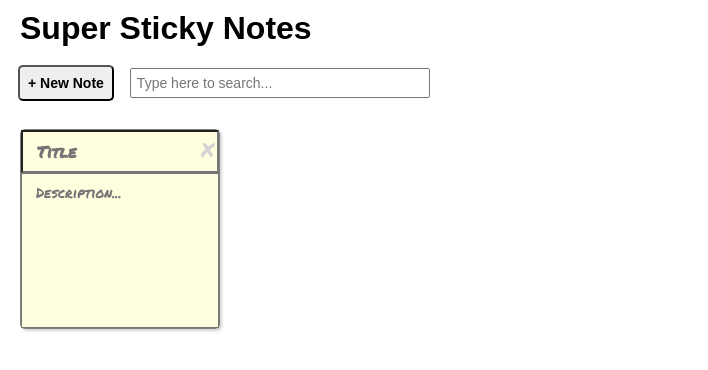
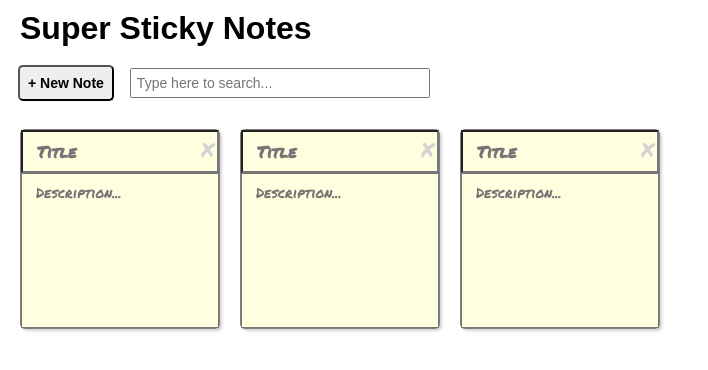
Before and after one commit to Nasirkhan294/sticky-notes, a React (Create React App) app: page / in a window 1280 px wide. Shown: the top 370 px of the page, without its empty margins (0-708 px from the left). Built offline with nearby package versions, Linux system fonts and the light colour scheme; the HTML template or start-up script is replaced by a standard one.

Commit message:
Add dummy data to sticky notes

```diff
--- a/src/App.js
+++ b/src/App.js
@@ -30,8 +30,8 @@ class App extends Component {
   render() {
     return (
       <div>
-        <Header />
-        <NotesList />
+        <Header searchText={this.state.searchText} />
+        <NotesList notes={this.state.notes} />
       </div>
     );
   }
--- a/src/components/Header.js
+++ b/src/components/Header.js
@@ -1,6 +1,6 @@
 import React from 'react'
 
-const Header = () => {
+const Header = (props) => {
 	return (
 		<header>
 			<h1 className="app-header__title">Super Sticky Notes</h1>
--- a/src/components/NotesList.js
+++ b/src/components/NotesList.js
@@ -1,11 +1,13 @@
 import React from 'react'
 import Note from './Note';
-const NotesList = () => {
-  return (
-	<ul className="notes-list">
-		<Note />
-	</ul>
-  )
+const NotesList = (props) => {
+	const renderNote = (note) => <Note note={note} key={note.id} />
+	const noteElements = props.notes.map(renderNote)
+	return (
+		<ul className="notes-list">
+			{noteElements}
+		</ul>
+	)
 }
 
 export default NotesList
```
